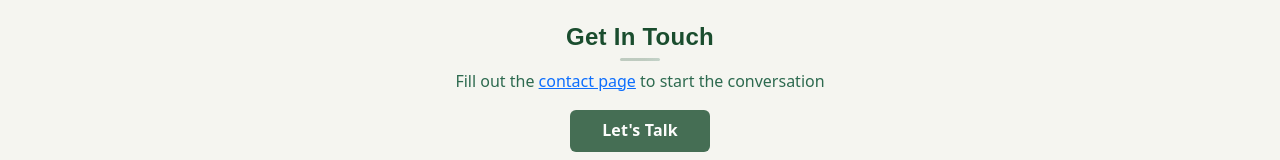
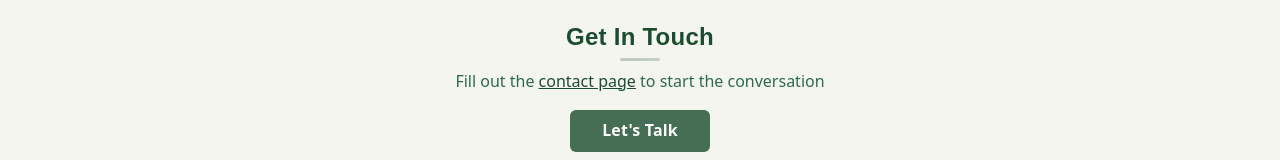
Before and after one commit to danispinxo/jesse-site, a Next.js app: page /resources in a window 1280 px wide. Shown: the part 2118-2278 px from the top of the page. Built offline with nearby package versions, Linux system fonts and the light colour scheme; a web font is replaced by a local one.

Commit message:
Link styling

```diff
--- a/src/app/styles/resources.scss
+++ b/src/app/styles/resources.scss
@@ -37,6 +37,14 @@
       margin-bottom: $spacing-md;
       font-size: 1rem;
       color: $secondary-green;
+    }
+
+    a {
+      color: $primary-green;
+      text-decoration: underline;
+      &:hover {
+        color: $secondary-green;
+      }
     }
     .cta-button {
       background-color: $primary-green;
```
